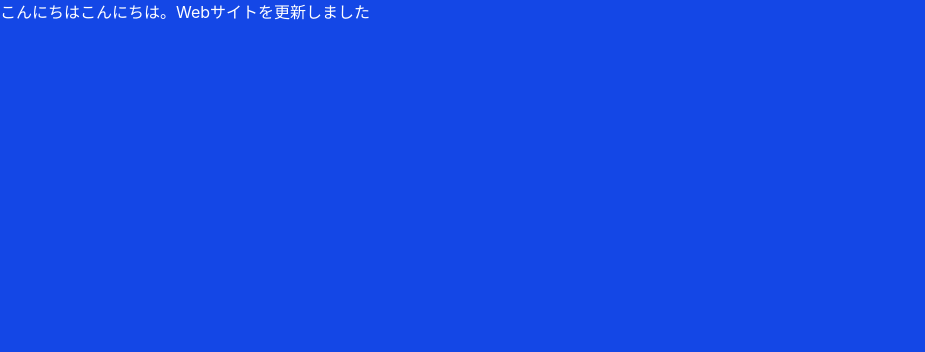
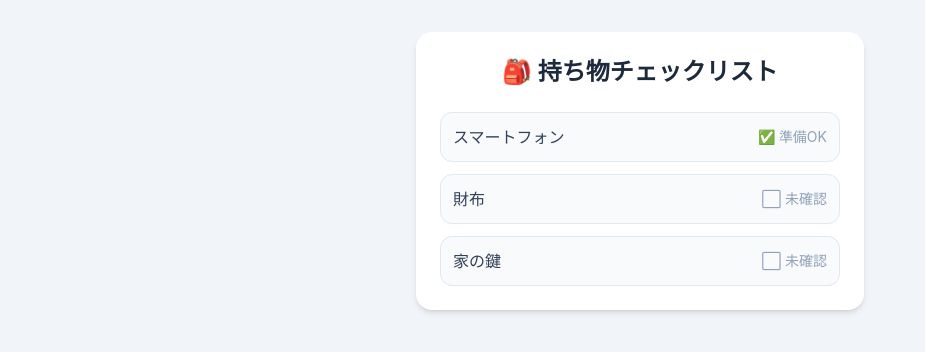
Before and after one commit to 25im0031/vite-practice2, a React (Vite) app: page / in a window 1280 px wide. Shown: the top 352 px of the page, without its empty margins (0-925 px from the left). Built offline with nearby package versions, Linux system fonts and the light colour scheme.

Commit message:
持ち物チェックリストの画面を作成

```diff
--- a/src/App.tsx
+++ b/src/App.tsx
@@ -1,9 +1,42 @@
+import { useState } from 'react'
 import './App.css'
 
+// 持ち物1つ分のデータの形
+type Item = {
+  id: number
+  name: string
+  checked: boolean
+}
+
 function App() {
+  // 持ち物リストのデータ（最初はサンプルを入れておきます）
+  const [items, setItems] = useState<Item[]>([
+    { id: 1, name: 'スマートフォン', checked: true },
+    { id: 2, name: '財布', checked: false },
+    { id: 3, name: '家の鍵', checked: false },
+  ])
+
   return (
-    <div className="bg-blue-700 text-white h-screen">
-      こんにちはこんにちは。Webサイトを更新しました
+    <div className="min-h-screen bg-slate-100 py-8 px-4">
+      <div className="max-w-md mx-auto bg-white rounded-2xl shadow-md p-6">
+        <h1 className="text-2xl font-bold text-slate-800 text-center mb-6">
+          🎒 持ち物チェックリスト
+        </h1>
+
+        <ul className="space-y-3">
+          {items.map((item) => (
+            <li
+              key={item.id}
+              className="flex items-center justify-between p-3 bg-slate-50 rounded-xl border border-slate-200"
+            >
+              <span className="text-slate-700 font-medium">{item.name}</span>
+              <span className="text-sm text-slate-400">
+                {item.checked ? '✅ 準備OK' : '⬜ 未確認'}
+              </span>
+            </li>
+          ))}
+        </ul>
+      </div>
     </div>
   )
 }
```
